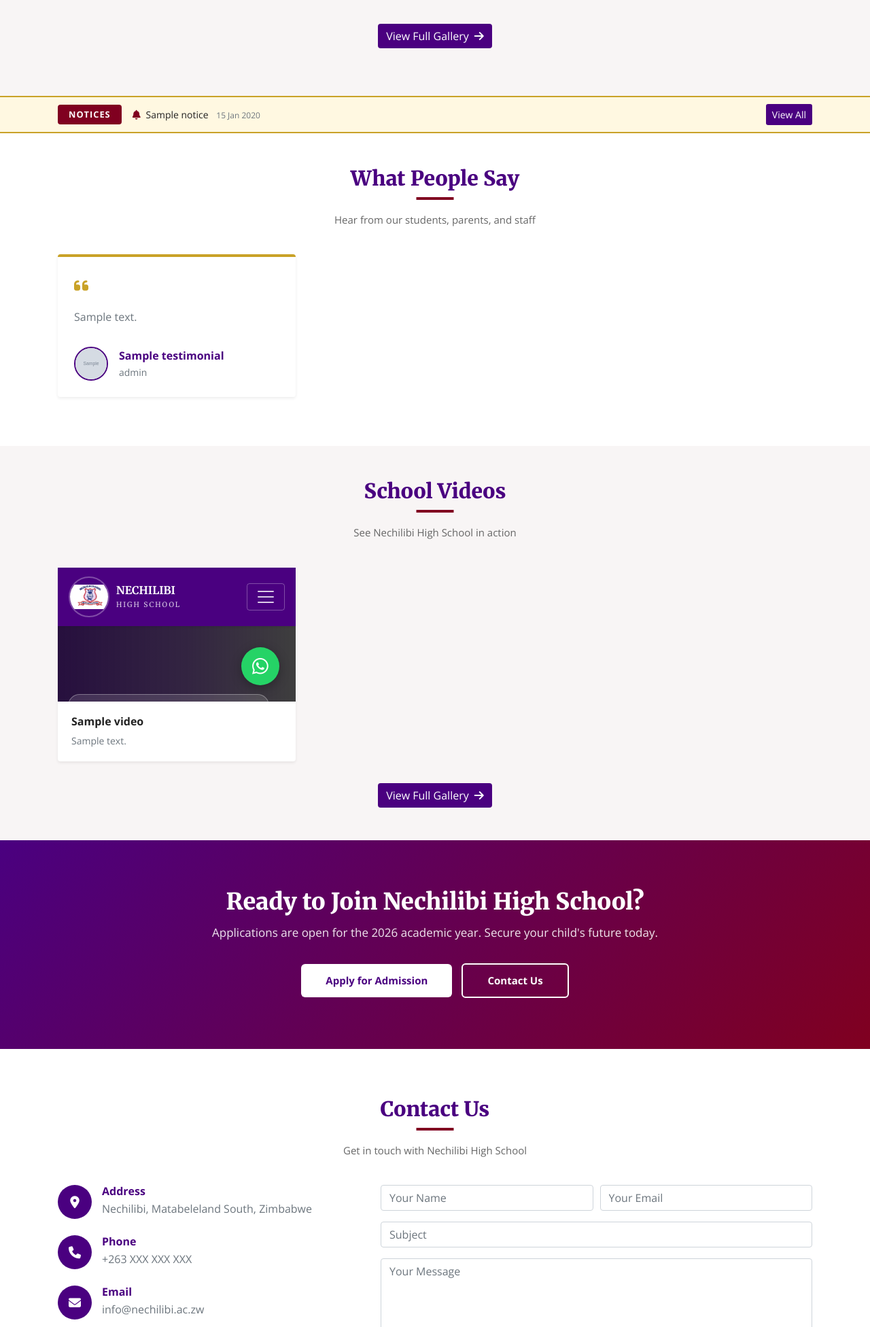
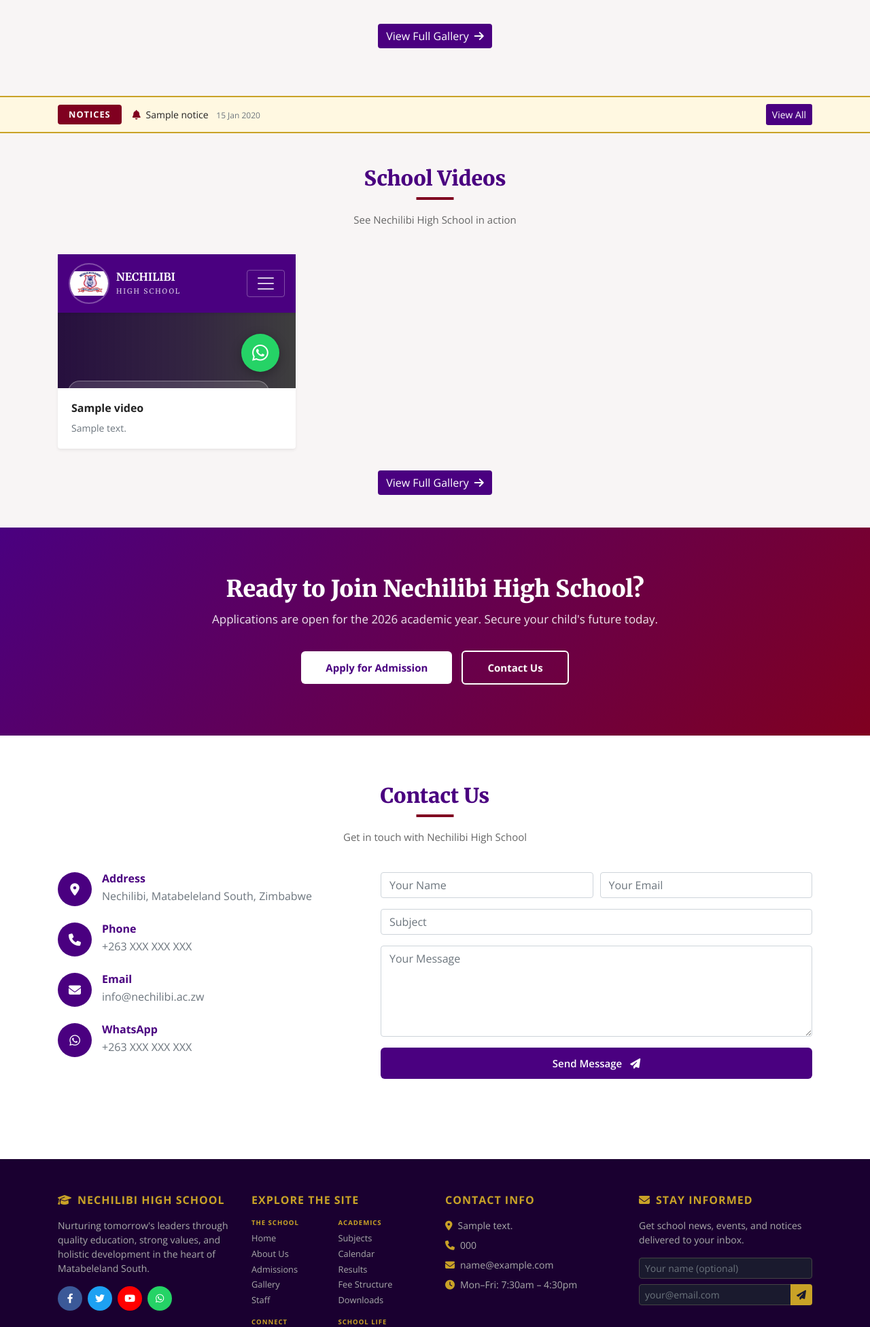
Before and after one commit to Bright-mpala/nechilibi-high-school, a Django app: template templates/public/home.html in a window 1280 px wide. Shown: the part 3922-5874 px from the top of the page at 68% size. Run offline with Django 4.2, Linux system fonts and the light colour scheme; the template is opened without the code that fills it: most values are stand-ins (such as "Sample title", 1, 10 or a date in 2020); grey boxes marked "Sample" are stand-in pictures.

Commit message:
Homepage: limit to 3 teachers (headmaster first), 3 gallery images, remove testimonials
Co-Authored-By: Claude Sonnet 4.6 <noreply@anthropic.com>

```diff
--- a/django_school_management/nechilibi/views.py
+++ b/django_school_management/nechilibi/views.py
@@ -4,7 +4,7 @@ from .models import GalleryImage, Testimonial
 
 def home(request):
     carousel_images = GalleryImage.objects.filter(is_carousel=True, is_active=True).order_by('carousel_order')[:5]
-    gallery_images = GalleryImage.objects.filter(is_active=True)[:6]
+    gallery_images = GalleryImage.objects.filter(is_active=True)[:3]
     upcoming_events = []
 
     # Try to get articles from the articles app
--- a/templates/public/home.html
+++ b/templates/public/home.html
@@ -475,44 +475,6 @@
 </div>
 {% endif %}
 
-<!-- ═══════════ TESTIMONIALS ═══════════ -->
-{% if testimonials %}
-<section class="py-5" style="background:#fff;">
-  <div class="container">
-    <div class="sec-heading">
-      <h2>What People Say</h2>
-      <p>Hear from our students, parents, and staff</p>
-    </div>
-    <div class="row">
-      {% for t in testimonials %}
-      <div class="col-md-4 mb-4">
-        <div class="card border-0 shadow-sm h-100 p-4" style="border-top:4px solid var(--accent) !important;">
-          <div class="mb-3" style="color:var(--accent);font-size:1.5rem;">
-            <i class="fas fa-quote-left"></i>
-          </div>
-          <p class="text-muted flex-grow-1">{{ t.message }}</p>
-          <div class="d-flex align-items-center mt-3">
-            {% if t.photo %}
-            <img src="{{ t.photo.url }}" alt="{{ t.name }}" class="rounded-circle mr-3"
-                 style="width:50px;height:50px;object-fit:cover;border:2px solid var(--primary);">
-            {% else %}
-            <div class="rounded-circle mr-3 d-flex align-items-center justify-content-center flex-shrink-0"
-                 style="width:50px;height:50px;background:var(--primary);color:#fff;font-size:1.2rem;font-weight:700;">
-              {{ t.name|first }}
-            </div>
-            {% endif %}
-            <div>
-              <strong class="d-block" style="color:var(--primary);">{{ t.name }}</strong>
-              <small class="text-muted">{{ t.role }}</small>
-            </div>
-          </div>
-        </div>
-      </div>
-      {% endfor %}
-    </div>
-  </div>
-</section>
-{% endif %}
 
 <!-- ═══════════ SCHOOL VIDEOS ═══════════ -->
 {% if school_videos %}
```
Also changed, not shown: django_school_management/pages/public_views.py (+10 -3 lines).
